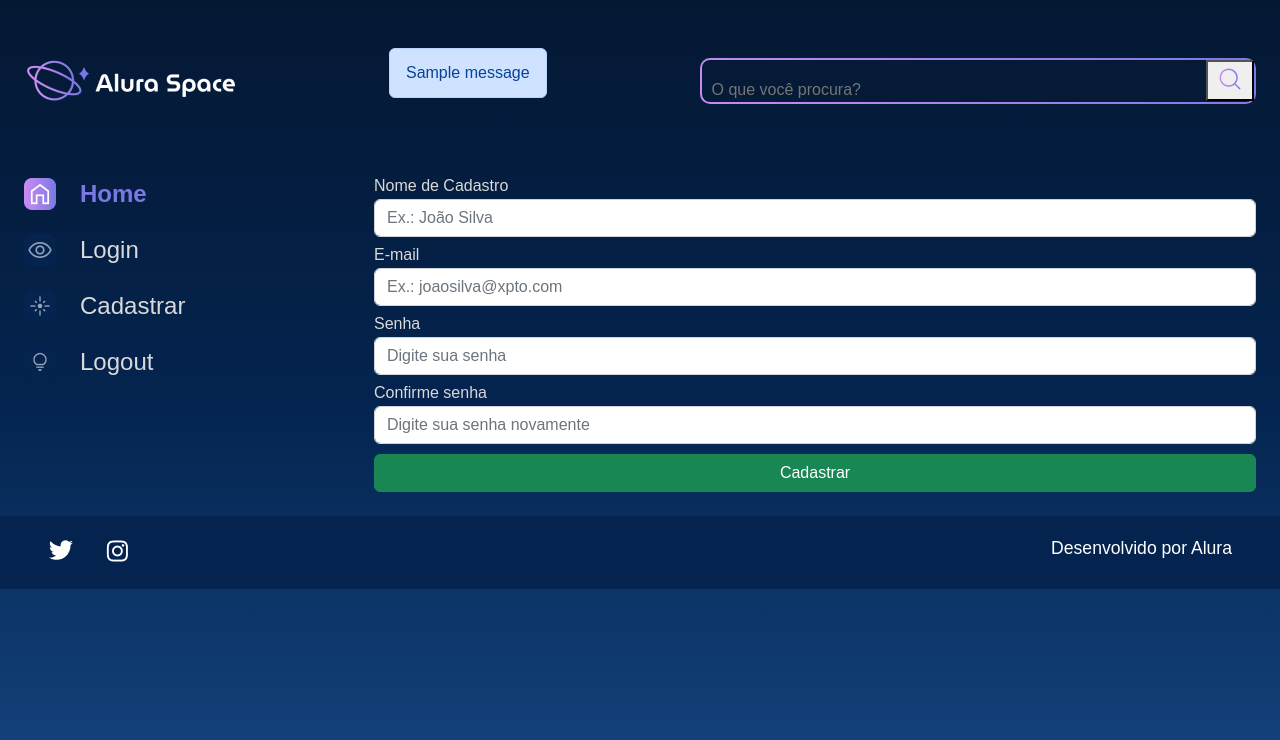
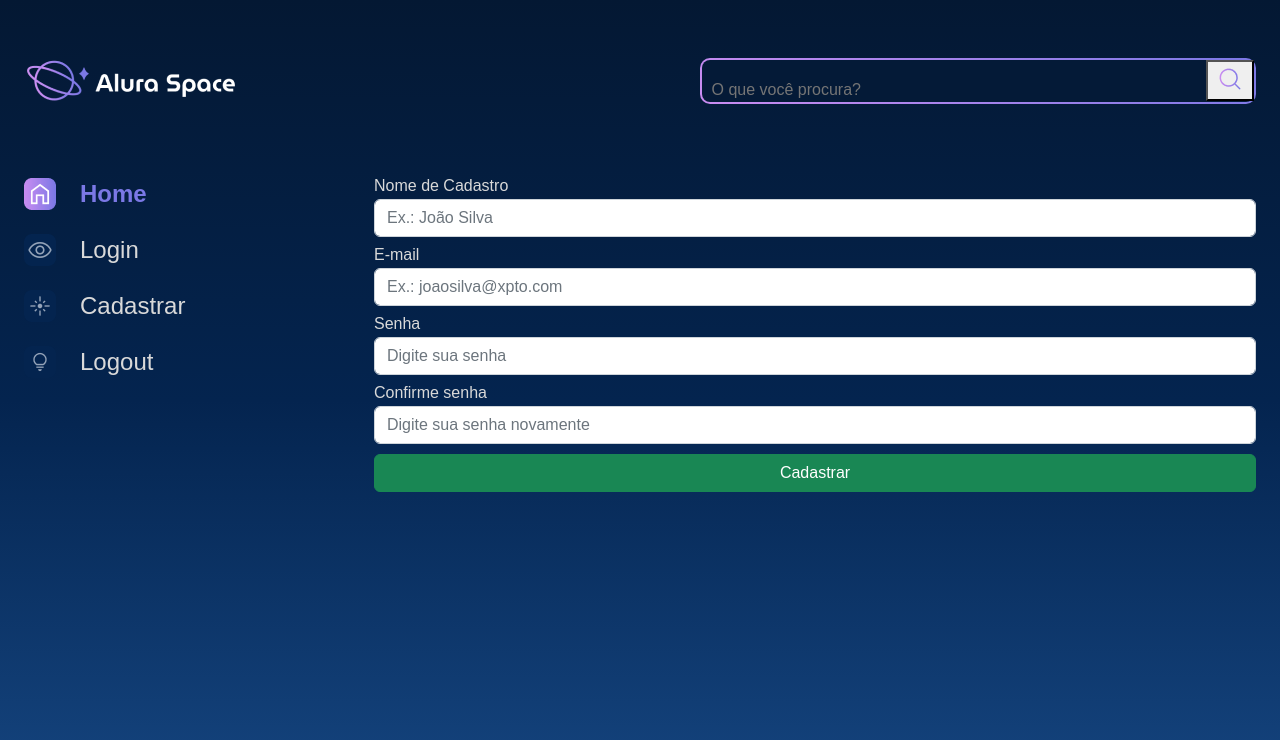
Before and after one commit to klevessond/EstudoDjango2, a Django app: page /cadastro in a window 1280 px wide. Shown: the top 740 px of the page. Run offline with Django 5.2, Linux system fonts and the light colour scheme; tables that the repository leaves empty hold one stand-in row (values such as "Sample post"); one stand-in notice (Sample message) is shown; some libraries are stand-ins or nearby versions.

Commit message:
fim da do curso 3

```diff
--- a/galeria/admin.py
+++ b/galeria/admin.py
@@ -6,7 +6,7 @@
     list_display = ("id", "nome", "legenda","publicada")
     list_display_links = ("id","nome")
     search_fields = ("nome",)
-    list_filter = ("categoria",)
+    list_filter = ("categoria","usuario",)
     list_editable = ("publicada",)
     list_per_page = 10
 
--- a/setup/static/styles/style.css
+++ b/setup/static/styles/style.css
@@ -382,3 +382,27 @@
     border: 2px solid #7B78E5;
     cursor: pointer;
 }
+
+.alert {
+    --bs-alert-bg: transparent;
+    --bs-alert-padding-x: 1rem;
+    --bs-alert-padding-y: 1rem;
+    --bs-alert-margin-bottom: 1rem;
+    --bs-alert-color: inherit;
+    --bs-alert-border-color: transparent;
+    --bs-alert-border: 1px solid var(--bs-alert-border-color);
+    --bs-alert-border-radius: 0.375rem;
+    position: relative;
+    padding: var(--bs-alert-padding-y) var(--bs-alert-padding-x);
+    margin-bottom: var(--bs-alert-margin-bottom);
+    color: var(--bs-alert-color);
+    background-color: var(--bs-alert-bg);
+    border: var(--bs-alert-border);
+    border-radius: var(--bs-alert-border-radius);
+}
+
+.alert-primary {
+    --bs-alert-color: #084298;
+    --bs-alert-bg: #cfe2ff;
+    --bs-alert-border-color: #b6d4fe;
+}
--- a/templates/galeria/index.html
+++ b/templates/galeria/index.html
@@ -4,11 +4,6 @@
   {% block content%}
 
             <section class="conteudo">
-              {% for message in messages %}
-            <div class="alert alert-primary">
-                    <p id="messages">{{message}}</p>
-            </div>
-            {% endfor %}
                 <section class="banner">
                   <img class="banner__imagem" src="{% static '/assets/imagens/Banner(2).png' %}" alt="banner Alura Space">
                     <h1 class="banner__titulo"> A galeria mais completa de fotos do espaço!</h1>
--- a/templates/galeria/partials/_footer.html
+++ /dev/null
@@ -1,12 +0,0 @@
-{% load static %}
-<footer class="rodape">
-    <div class="rodape__icones">
-        <a href="https://twitter.com/AluraOnline" target=”_blank” >
-            <img src="{% static '/assets/ícones/1x/twitter.png' %}" alt="ícone twitter">
-        </a>
-        <a href="https://www.instagram.com/aluraonline/" target=”_blank” >
-            <img src="{% static '/assets/ícones/1x/instagram.png' %}" alt="ícone instagram">
-        </a>
-    </div>
-    <p class="rodape__texto">Desenvolvido por Alura</p>
-</footer>
--- a/templates/usuarios/cadastro.html
+++ b/templates/usuarios/cadastro.html
@@ -11,7 +11,6 @@
     <link rel="preconnect" href="https://fonts.googleapis.com">
     <link rel="preconnect" href="https://fonts.gstatic.com" crossorigin>
     <link href="https://fonts.googleapis.com/css2?family=Poppins:wght@400;500;600&display=swap" rel="stylesheet">
-    <!-- CSS only -->
     <link href="https://cdn.jsdelivr.net/npm/bootstrap@5.2.2/dist/css/bootstrap.min.css" rel="stylesheet" integrity="sha384-Zenh87qX5JnK2Jl0vWa8Ck2rdkQ2Bzep5IDxbcnCeuOxjzrPF/et3URy9Bv1WTRi" crossorigin="anonymous">
     <link rel="stylesheet" href="{% static '/styles/style.css' %}">
 </head>
@@ -20,11 +19,7 @@
     <div class="pagina-inicial">
         <header class="cabecalho">
             <img src="{% static '/assets/logo/Logo(2).png' %}" alt="Logo da Alura Space" />
-            {% for message in messages %}
-          <div class="alert alert-primary">
-                  <p id="messages">{{message}}</p>
-          </div>
-          {% endfor %}
+            {% include 'partials/_alertas.html' %}
             <div class="cabecalho__busca">
                 <div class="busca__fundo">
                     <form action="{% url 'buscar' %}">
@@ -54,6 +49,11 @@
                           <label for="{{ field.id_for_label }}" style="color:#D9D9D9; margin-bottom: 5px;">{{field.label}}</label>
                           {{ field }}
                       </div>
+                      {% for error in field.errors %}
+                        <div class="alert alert-danger">
+                            {{error}}
+                        </div>
+                      {% endfor %}
                       {% endfor %}
                       </div>
                       <div>
@@ -65,4 +65,4 @@
     </div>
 </body>
 
-{% include 'galeria/partials/_footer.html' %}
+{% include 'partials/_footer.html' %}
--- a/usuarios/forms.py
+++ b/usuarios/forms.py
@@ -70,3 +70,21 @@
             }
         ),
     )
+    def clean_nome_cadastro(self):
+        nome = self.cleaned_data.get('nome_cadastro')
+
+        if nome:
+            nome = nome.strip()
+            if ' ' in nome:
+                raise forms.ValidationError('Espaços não são permitidos nesse campo')
+            else:
+                return nome
+    def clean_senha_2(self):
+        senha_1 = self.cleaned_data.get('senha_1')
+        senha_2 = self.cleaned_data.get('senha_2')
+
+        if senha_1 and senha_2:
+            if senha_1 != senha_2:
+                raise forms.ValidationError('Senhas não são iguais')
+            else:
+                return senha_2
--- a/usuarios/views.py
+++ b/usuarios/views.py
@@ -33,9 +33,6 @@
      form = CadastroForms(request.POST)
 
      if form.is_valid():
-         if form["senha_1"].value() != form["senha_2"].value():
-             messages.error(request, 'Senhas não são iguais')
-             return redirect ('cadastro')
 
          nome=form['nome_cadastro'].value()
          email=form['email'].value()
```
Also changed, not shown: galeria/models.py (+8 -0 lines), galeria/views.py (+12 -3 lines), setup/settings.py (+7 -0 lines), templates/galeria/base.html (+3 -4 lines), templates/galeria/partials/_menulateral.html (deleted, +0 -30 lines), templates/usuarios/login.html (+3 -8 lines).
